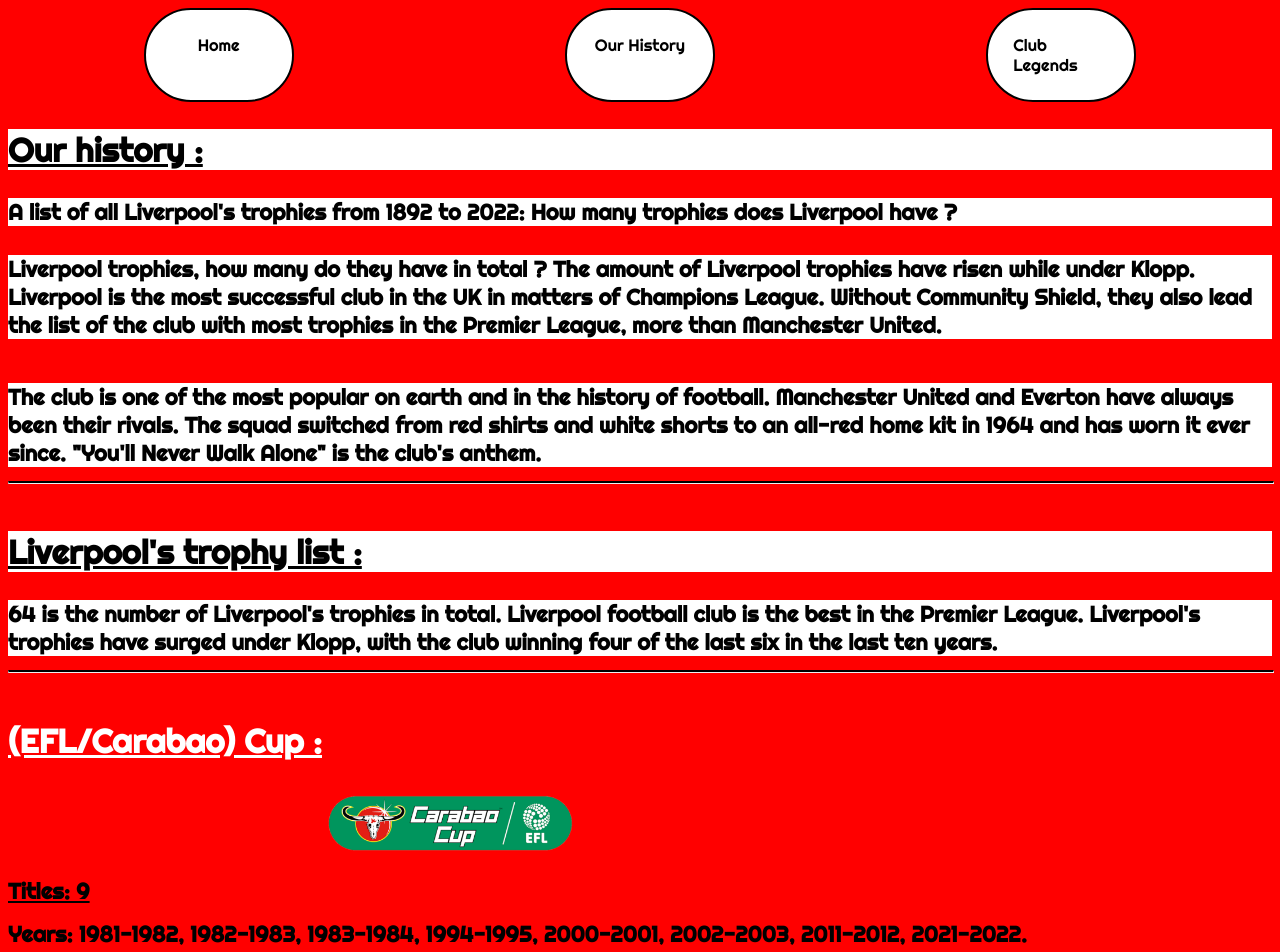
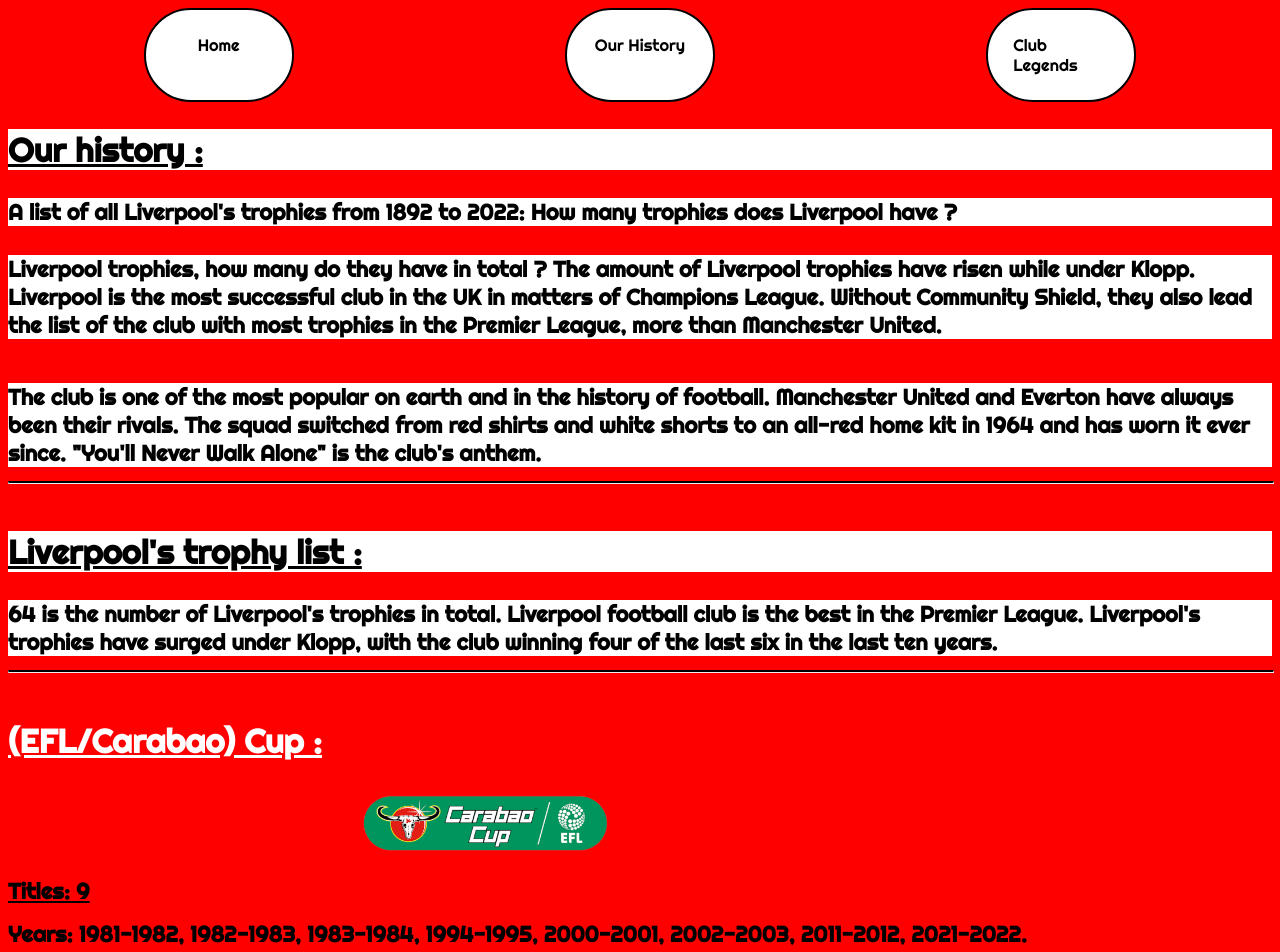
Before and after one commit to NiallD124/First-Website-LFC-, a plain HTML site: page page2.html in a window 1280 px wide. Shown: the top 952 px of the page. Drawn offline with Linux system fonts and the light colour scheme.

Commit message:
Commit 6
Git hub is an annoying website ...

```diff
--- a/main.css
+++ b/main.css
@@ -82,7 +82,7 @@
 .empty-box{
     box-sizing: border-box;
 
-    width: 315px;
+    width: 350px;
 }
 
 hr.new1 {
```
